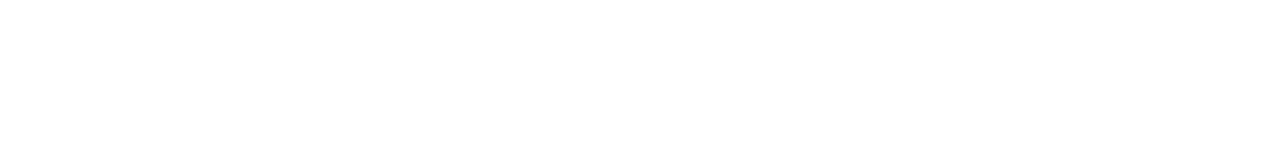
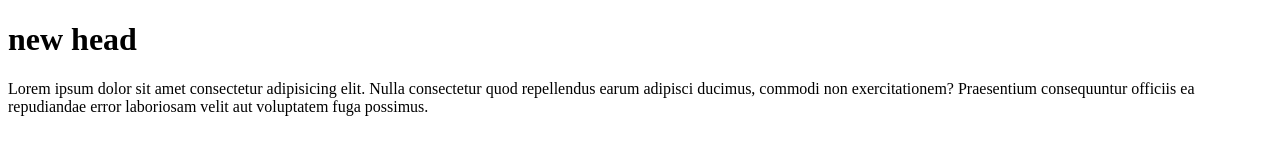
Before and after one commit to shery-12/project-2, a plain HTML site: page index.html in a window 1280 px wide. Drawn offline with Linux system fonts and the light colour scheme.

Commit message:
new branch

```diff
--- a/index.html
+++ b/index.html
@@ -6,6 +6,7 @@
     <title>Document</title>
 </head>
 <body>
-
+    <h1>new head</h1>
+    <p>Lorem ipsum dolor sit amet consectetur adipisicing elit. Nulla consectetur quod repellendus earum adipisci ducimus, commodi non exercitationem? Praesentium consequuntur officiis ea repudiandae error laboriosam velit aut voluptatem fuga possimus.</p>
 </body>
 </html>
```
